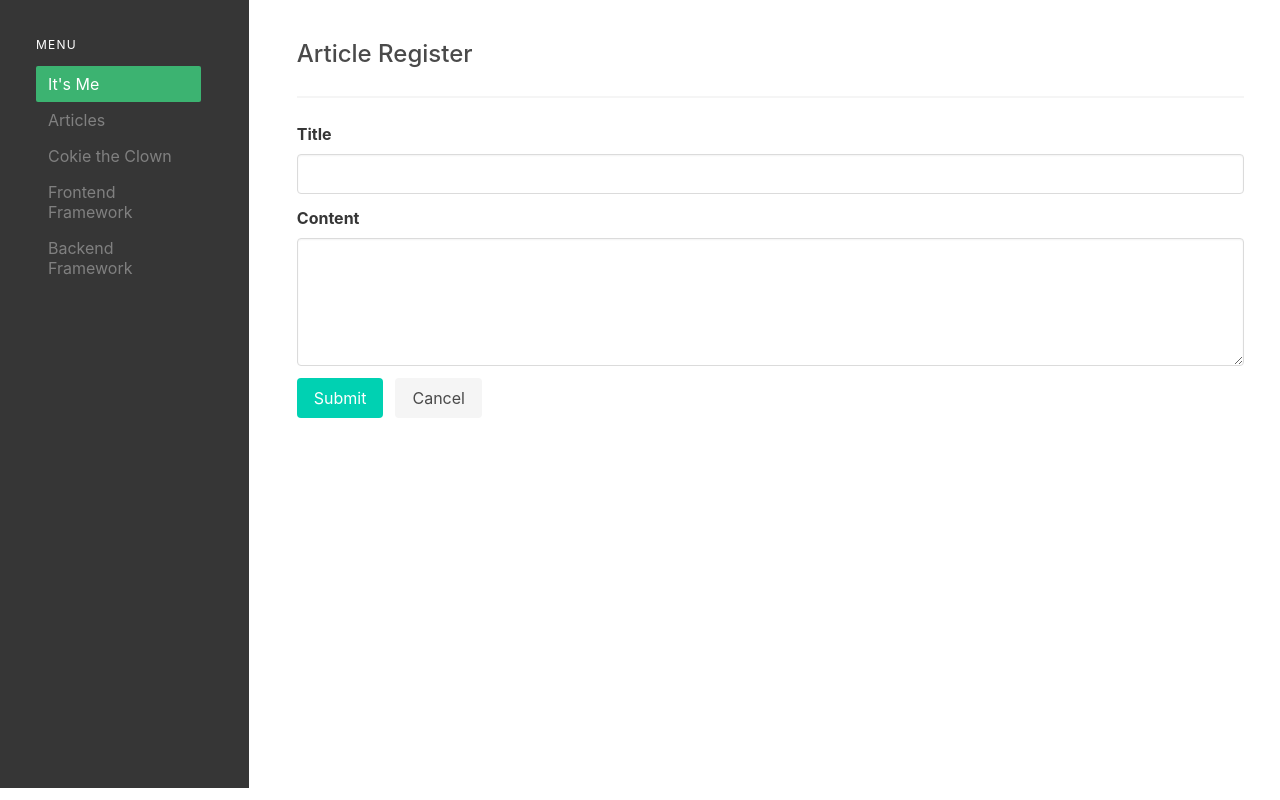
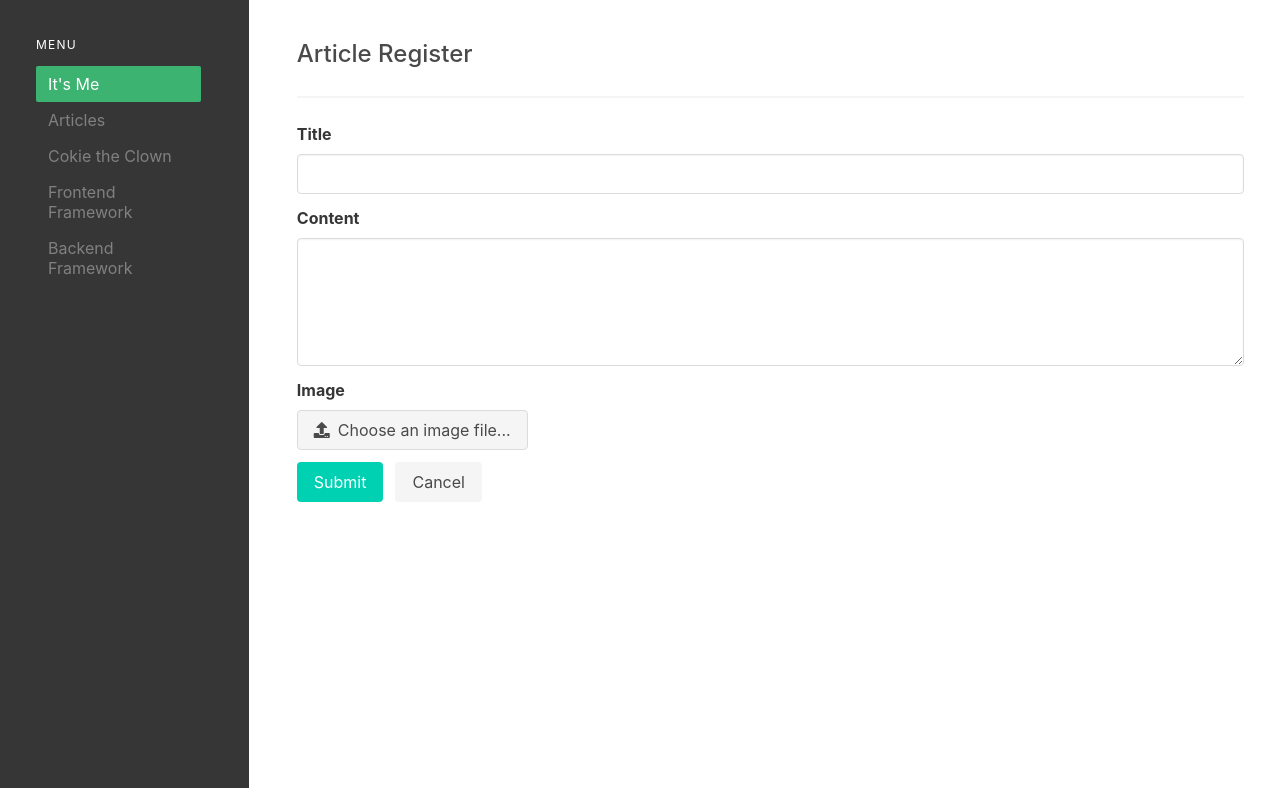
Before and after one commit to ryusukefujisaki/mypage-frontend, a Vue app: page /#/articles/register in a window 1280 px wide. Built offline with nearby package versions, Linux system fonts and the light colour scheme; no server answers.

Commit message:
Add article image input form

```diff
--- a/src/pages/article/ArticleRegister.vue
+++ b/src/pages/article/ArticleRegister.vue
@@ -6,15 +6,30 @@ import Header from '@/components/Header.vue'
 import ConfirmationModal from '@/components/ConfirmationModal.vue'
 import ErrorMessage from '@/components/ErrorMessage.vue'
 
-interface Article { title: string, content: string }
-const input = ref<Article>({ title: '', content: '' })
+interface Article { title: string, content: string, image: File | null }
+const input = ref<Article>({ title: '', content: '', image: null })
+let img = null
+let blobURL = ''
+const setImage = (event: Event) => {
+  event.preventDefault()
+  input.value.image = event.target.files[0]
+  blobURL = URL.createObjectURL(input.value.image)
+  img = document.getElementById('image')
+  img.src = blobURL
+}
+const deleteImage = () => {
+  input.value.image = null
+  blobURL = ''
+  img.src = null
+}
 
 const router = useRouter()
 const errorRef = ref()
 const toList = () => { router.push({ name: 'article_list' }) }
 const onSubmit = () => {
   hideModal()
-  axios.post('/articles', input.value).then(() => {
+  const config = { headers: { 'Content-Type': 'multipart/form-data' } }
+  axios.post('/articles', input.value, config).then(() => {
     toList() }
   ).catch(error => {
     errorRef.value = error
@@ -34,6 +49,7 @@ const hideModal = () => {
 </script>
 
 <template>
+  <link rel="stylesheet" href="https://use.fontawesome.com/releases/v5.10.0/css/all.css">
   <Header></Header>
   <ErrorMessage :error="errorRef" @delete="cleanError" />
   <div class="field">
@@ -48,6 +64,29 @@ const hideModal = () => {
       <textarea class="textarea" v-model="input.content" />
     </div>
   </div>
+  <div class="field">
+    <label class="label">Image</label>
+    <div v-show="input.image">
+      <a v-bind:href="`${blobURL}`" target="_blank">
+        <img id="image" />
+      </a>
+    </div>
+    <div class="file">
+      <label class="file-label">
+        <input class="file-input" type="file" @change="setImage" />
+        <span class="file-cta">
+          <span class="file-icon">
+            <i class="fas fa-upload"></i>
+          </span>
+          <span class="file-label">
+            Choose an image file...
+          </span>
+        </span>
+        <span v-if="input.image" class="file-name">{{ input.image.name }}</span>
+        <button v-if="input.image" class="button is-danger is-light" @click="deleteImage">Delete</button>
+      </label>
+    </div>
+  </div>
   <div class="field is-grouped">
     <div class="control">
       <button class="button is-primary" @click="showModal">Submit</button>
@@ -58,3 +97,12 @@ const hideModal = () => {
   </div>
   <ConfirmationModal :isActive="doesShowModal" @yes="onSubmit" @no="hideModal" />
 </template>
+
+<style scoped>
+#image {
+  max-height: 180px;
+}
+.file button {
+  margin-left: 0.75em
+}
+</style>
```
